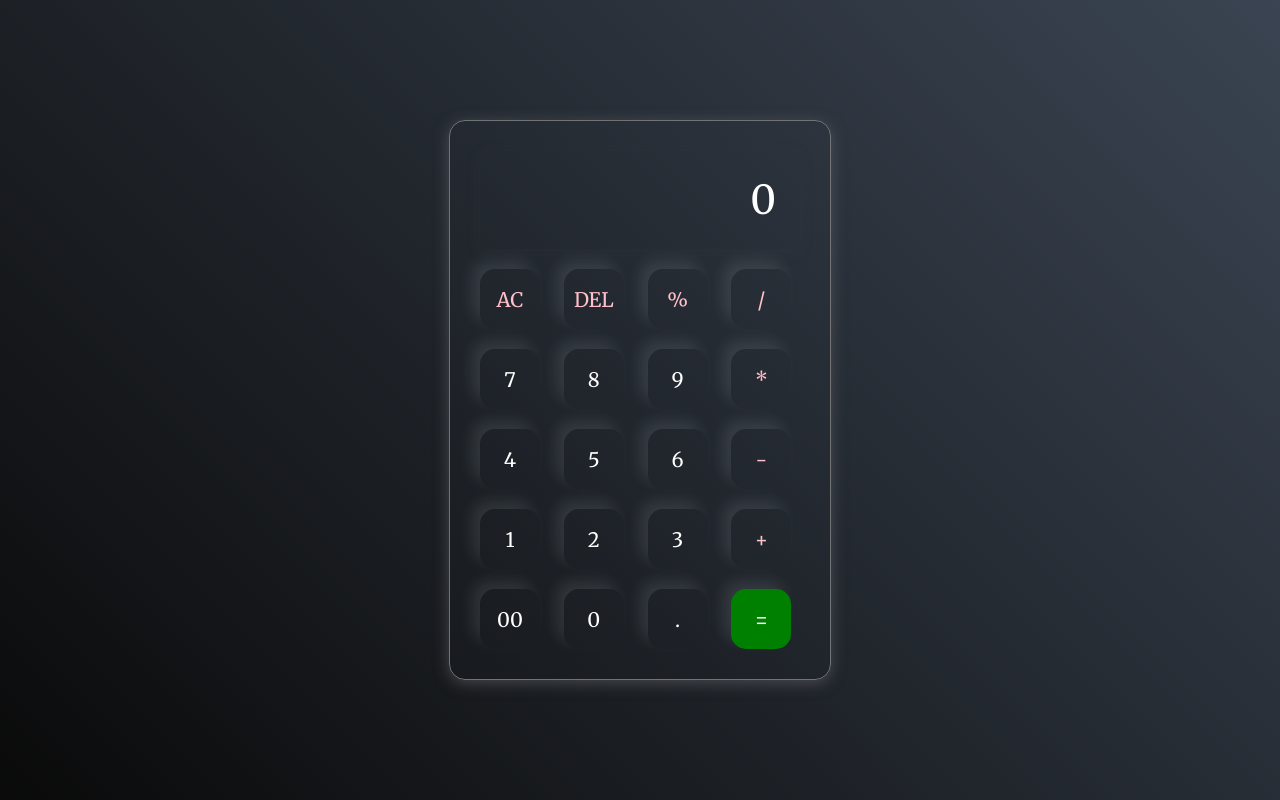
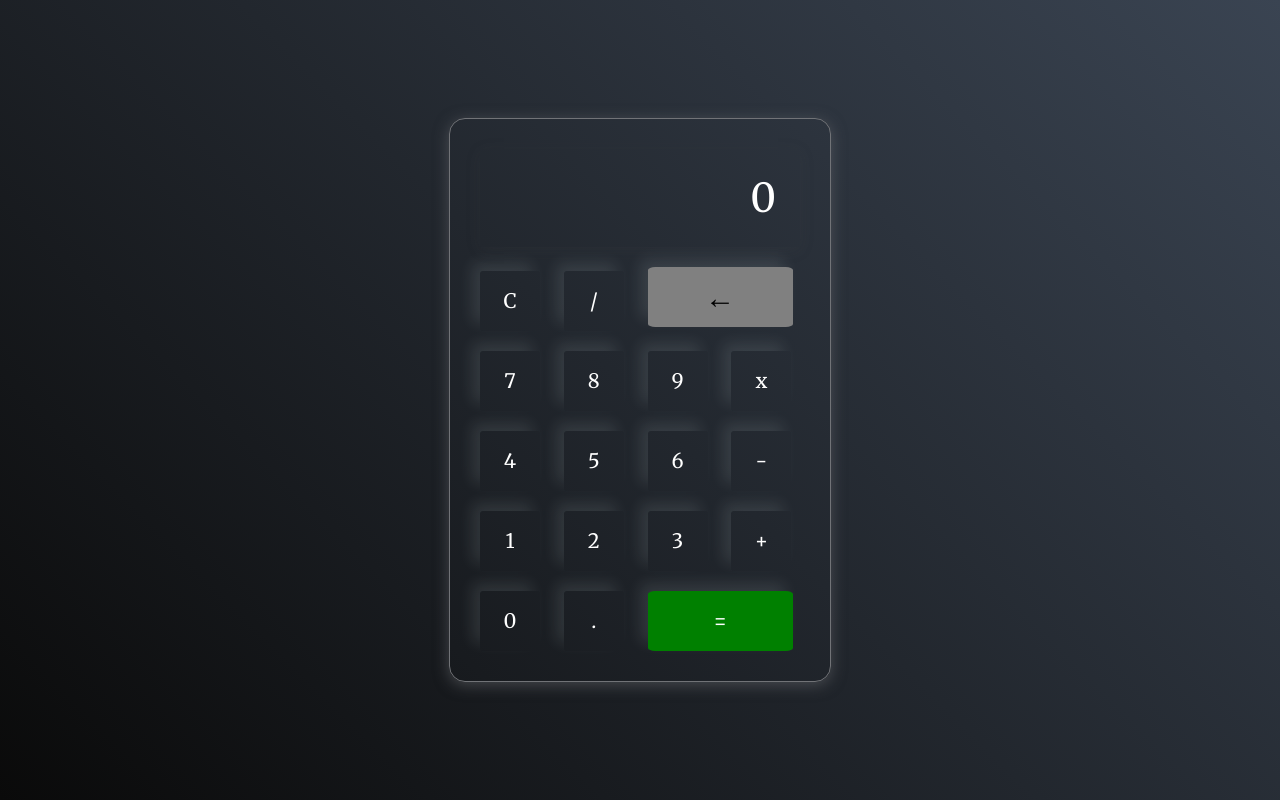
Before and after one commit to avelasco27/calculator, a plain HTML site: page index.html in a window 1280 px wide. Drawn offline with Linux system fonts and the light colour scheme.

Commit message:
fixed issues

```diff
--- a/index.html
+++ b/index.html
@@ -1,45 +1,43 @@
 <!DOCTYPE html>
-<html lang="en">
+<html>
 <head>
-    <meta charset="UTF-8">
-    <meta name="viewport" content="width=device-width, initial-scale=1.0">
-    <link rel="stylesheet" href="style.css">
-    <title>Calculator</title>
+  <title>Calculator</title>
+  <link rel="stylesheet" type="text/css" href="style.css">
 </head>
 <body>
-    <div class="calculator">
-        <input type="text" id="result" placeholder="0">
+  <div class="calculator">
+    <input  type="text" id="result" readonly placeholder="0">
+    <div class="keypad">
         <div>
-            <button onclick="clearResult()" class="operator">AC</button>
-            <button onclick="deleteCharacter()" class="operator">DEL</button>
-            <button onclick="appendCharacter('%')" class="operator">%</button>
-            <button onclick="appendCharacter('/')" class="operator">/</button>
+            <button onclick="clearResult()">C</button>
+            <button onclick="appendCharacter('/')">/</button>
+            <button class="deleteBtn" onclick="deleteCharacter()">&larr;</button>
         </div>
         <div>
             <button onclick="appendCharacter('7')">7</button>
             <button onclick="appendCharacter('8')">8</button>
             <button onclick="appendCharacter('9')">9</button>
-            <button onclick="appendCharacter('*')" class="operator">*</button>
+            <button onclick="appendCharacter('*')">x</button>
         </div>
         <div>
             <button onclick="appendCharacter('4')">4</button>
             <button onclick="appendCharacter('5')">5</button>
             <button onclick="appendCharacter('6')">6</button>
-            <button onclick="appendCharacter('-')" class="operator">-</button>
+            <button onclick="appendCharacter('-')">-</button>
         </div>
         <div>
             <button onclick="appendCharacter('1')">1</button>
             <button onclick="appendCharacter('2')">2</button>
             <button onclick="appendCharacter('3')">3</button>
-            <button onclick="appendCharacter('+')" class="operator">+</button>
+            <button onclick="appendCharacter('+')">+</button>
         </div>
         <div>
-            <button>00</button>
-            <button>0</button>
-            <button>.</button>
-            <button class="equalBtn">=</button>
+            <button onclick="appendCharacter('0')">0</button>
+            <button onclick="appendCharacter('.')">.</button>
+            <button class="equalBtn" onclick="calculateResult()">=</button>
         </div>
     </div>
-    <script src="script.js"></script>
+  </div>
+  <script src="script.js"></script>
 </body>
 </html>
--- a/script.js
+++ b/script.js
@@ -1,29 +1,22 @@
 function appendCharacter(character) {
-    document.getElementById("result").value =+ character;
-}
+    document.getElementById("result").value += character;
+  }
 
-// let input = document.getElementById('inputBox');
-// let buttons = document.querySelectorAll('button');
+  function clearResult() {
+    document.getElementById("result").value = "";
+  }
 
-// let string = "";
-// let arr = Array.from(buttons);
-// arr.forEach(button => {
-//     button.addEventListener('click', (e) =>{
-//         if(e.target.innerHTML == '='){
-//             string = eval(string);
-//             input.value = string;
-//         }
-//         else if(e.target.innerHTML == 'AC'){
-//             string = "";
-//             input.value = string;
-//         }
-//         else if(e.target.innerHTML == 'DEL'){
-//             string = string.substring(0, string.length-1);
-//             input.value = string;
-//         }
-//         else {
-//             string += e.target.innerHTML;
-//             input.value = string;
-//             }
-//         })
-// })
+  function deleteCharacter() {
+    var result = document.getElementById("result").value;
+    document.getElementById("result").value = result.slice(0, -1);
+  }
+
+  function calculateResult() {
+    var result = document.getElementById("result").value;
+    try {
+      var answer = eval(result);
+      document.getElementById("result").value = answer;
+    } catch (error) {
+      alert("Invalid calculation");
+    }
+  }
--- a/style.css
+++ b/style.css
@@ -1,4 +1,3 @@
-
 @import url('https://fonts.googleapis.com/css2?family=Merriweather+Sans:ital,wght@0,300;1,300&family=Merriweather:ital,wght@0,400;0,900;1,300;1,400;1,700&family=Montserrat:wght@100&display=swap');
 * {
     margin: 0;
@@ -41,16 +40,25 @@ button {
     width: 60px;
     height: 60px;
     margin: 10px;
-    border-radius: 25%;
+    border-radius: 5%;
     background: transparent;
     color: #ffffff;
     font-size: 20px;
     box-shadow: -8px -8px 15px rgba(233, 255, 255, 0.1);
     cursor: pointer;
 }
+
 .equalBtn {
     background-color: green;
 }
-.operator {
-    color: pink;
-}
+
+button.equalBtn {
+    width: 145px;
+ }
+
+ button.deleteBtn {
+    background-color: grey;
+    width: 145px;
+    color: black;
+    font-size: 30px;
+ }
```
